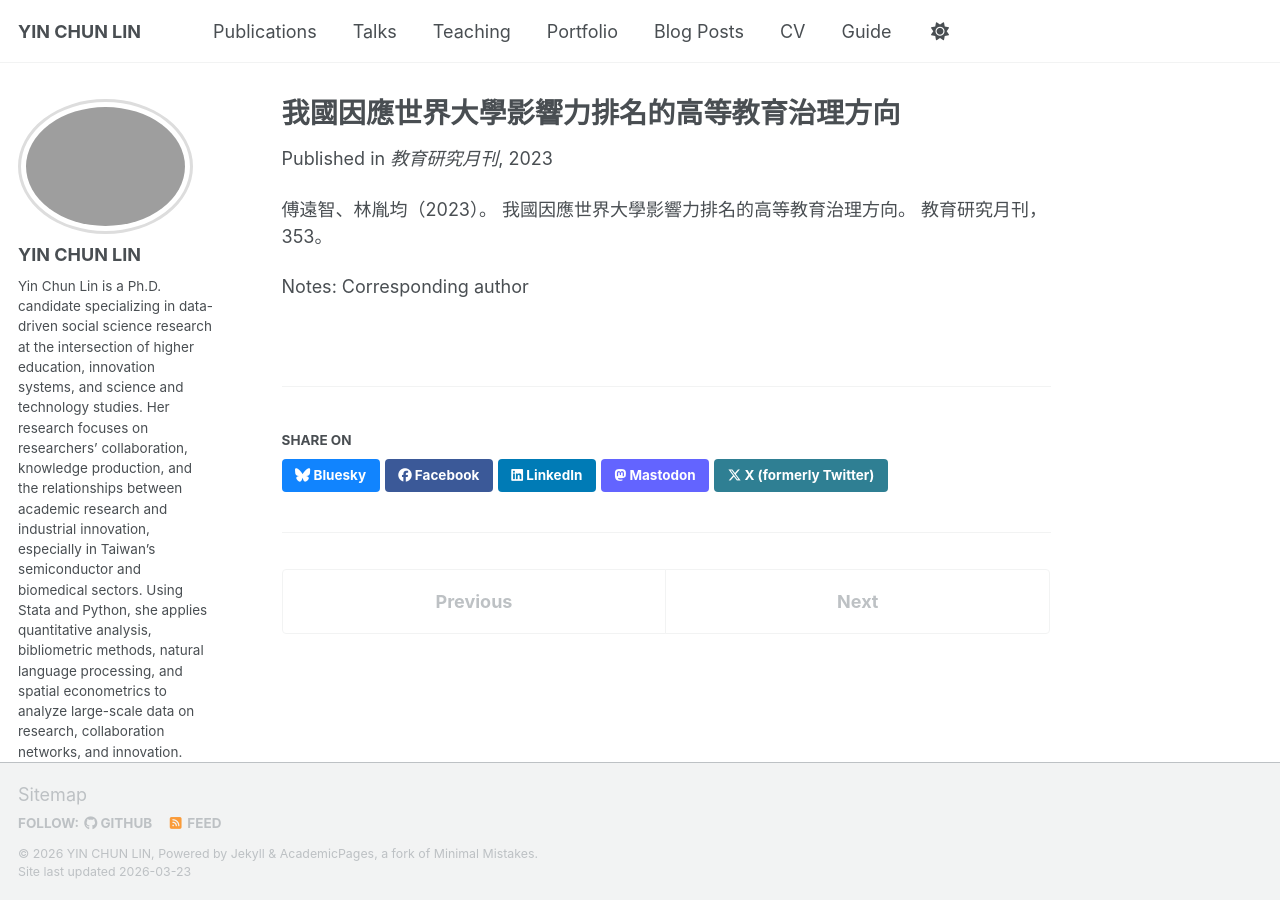
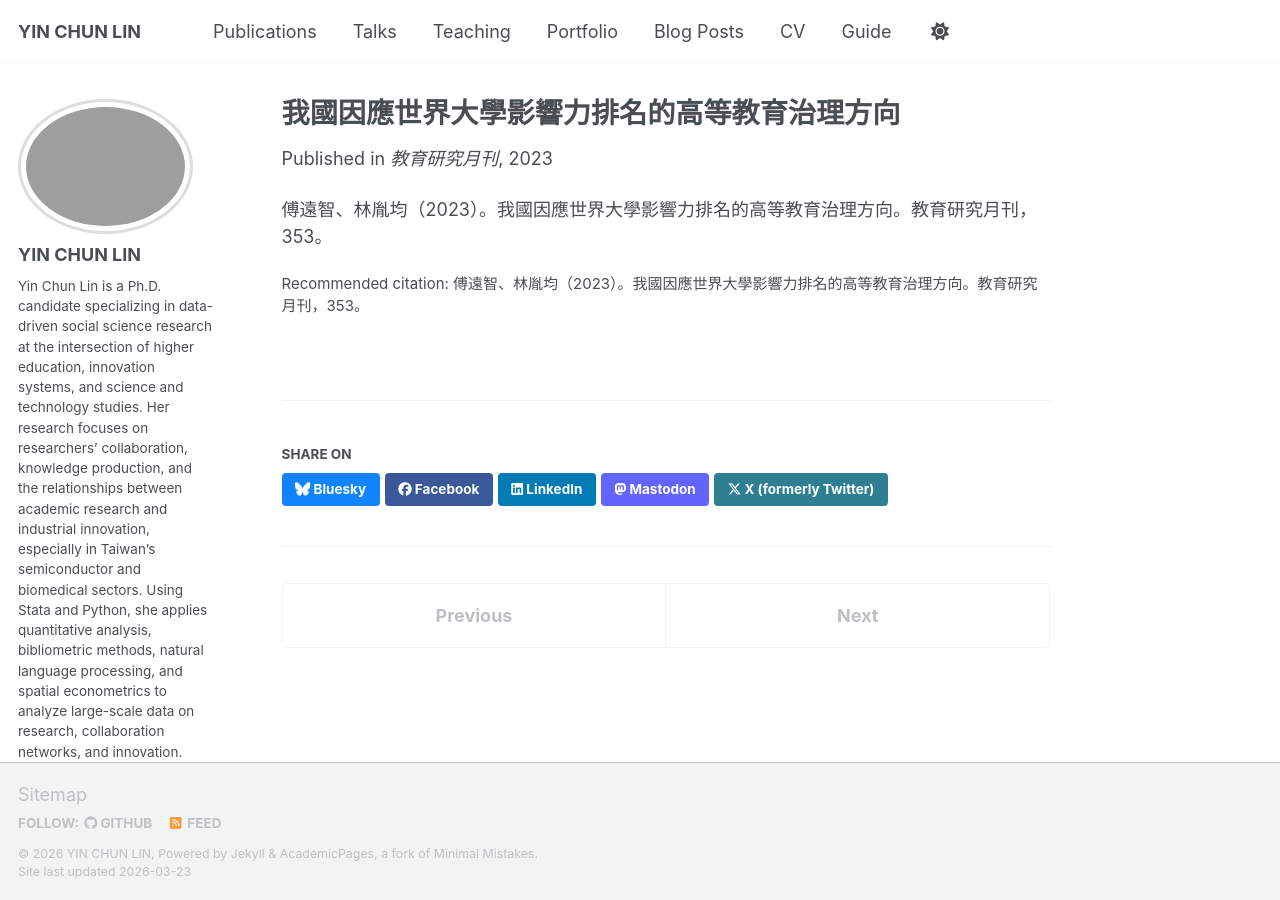
Before and after one commit to Christina0824/yinchun.github.io, a Jekyll site: the page built from _publications/2023-01-01-paper-title-number-4.md, in a window 1280 px wide. Built offline with Jekyll 4.4.1, drawn with Linux system fonts in a browser that asks for light colours; some web fonts are replaced; a script bundle is joined from its source files by our own code; library files that are not in the unit come from our copies.

```diff
--- a/_publications/2023-01-01-paper-title-number-4.md
+++ b/_publications/2023-01-01-paper-title-number-4.md
@@ -1,14 +1,13 @@
 ---
 title: "我國因應世界大學影響力排名的高等教育治理方向"
 collection: publications
-category: manuscripts
+category: journal articles
 permalink: /publication/2023-edu-monthly-impact-ranking
 date: 2023-01-01
 venue: "教育研究月刊"
+citation: "傅遠智、林胤均（2023）。我國因應世界大學影響力排名的高等教育治理方向。教育研究月刊，353。"
+excerpt: "Journal article | Corresponding author"
+notes: "Corresponding author"
 ---
 
-傅遠智、林胤均（2023）。
-我國因應世界大學影響力排名的高等教育治理方向。
-教育研究月刊，353。
-
-Notes: Corresponding author
+傅遠智、林胤均（2023）。我國因應世界大學影響力排名的高等教育治理方向。教育研究月刊，353。
```
